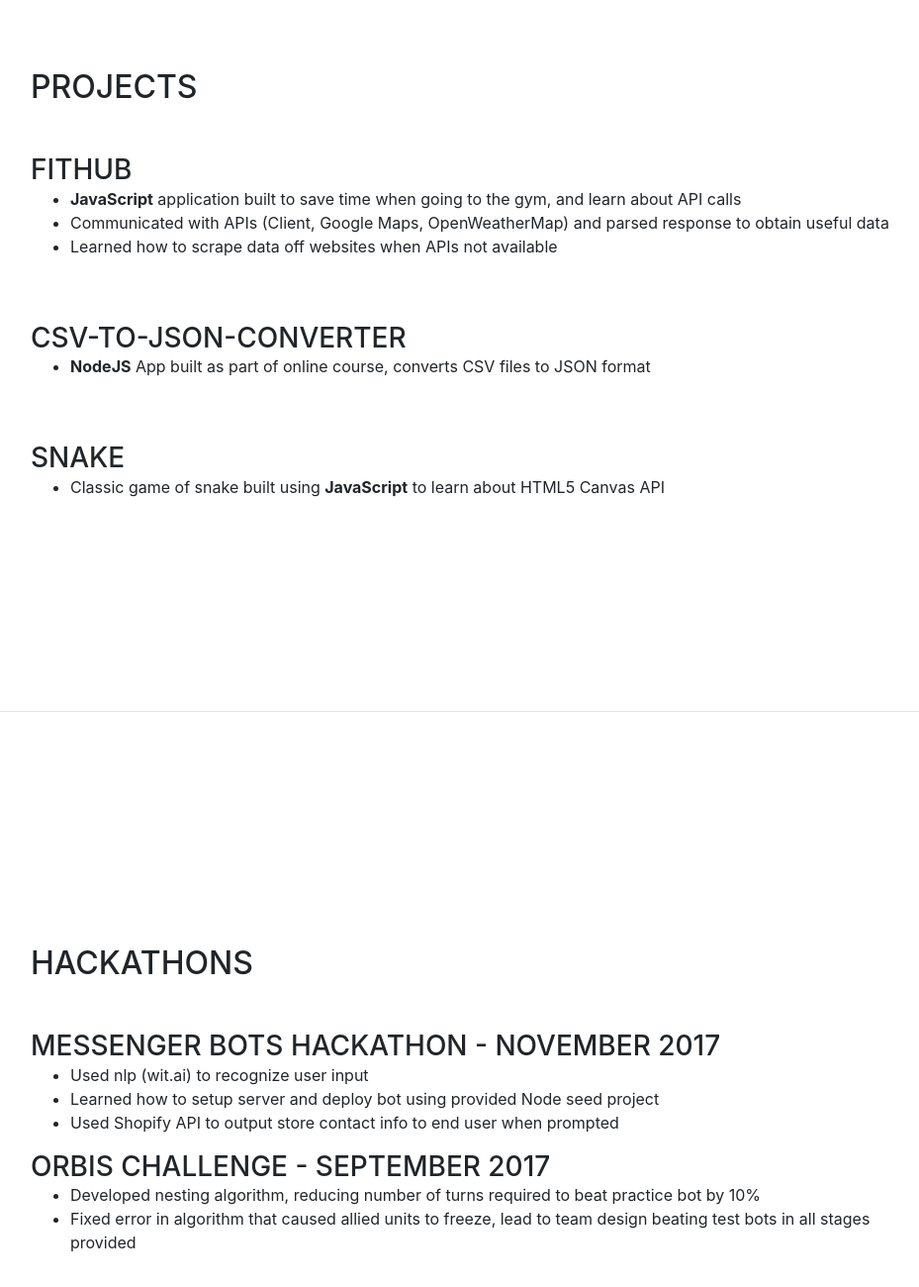
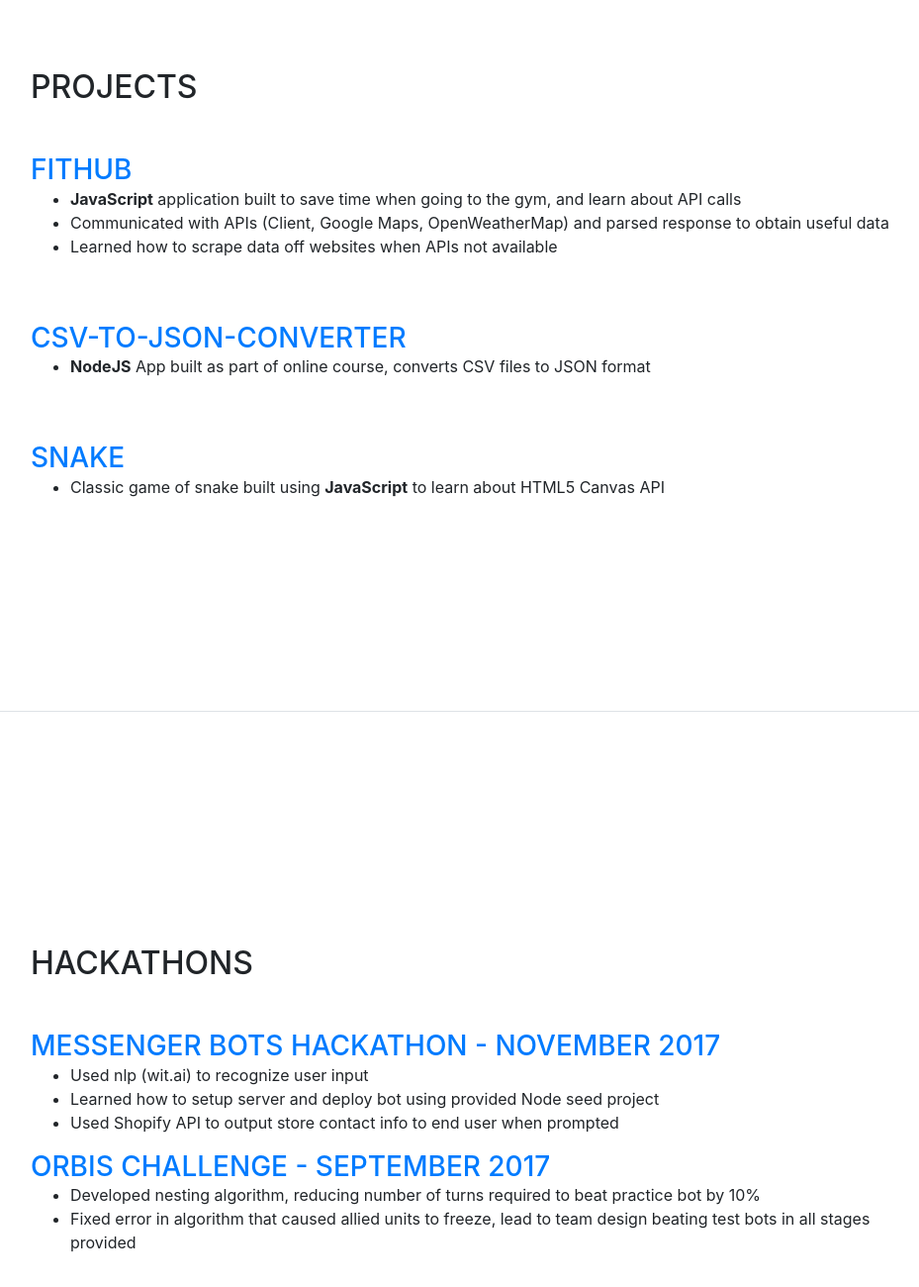
Before and after one commit to Ravi-R-Singh/Ravi-R-Singh.github.io, a website with bundled scripts: page index.html in a window 1280 px wide. Shown: the part 881-2181 px from the top of the page at 99% size, without its empty margins (289-1218 px from the left). Built offline with nearby package versions, Linux system fonts and the light colour scheme; a web font is replaced by a local one.

Commit message:
Added links to projects, hackathon fixed e-mail

```diff
--- a/index.html
+++ b/index.html
@@ -82,7 +82,7 @@
 
           <div class="resume-item d-flex flex-column flex-md-row mb-5">
             <div class="resume-content mr-auto">
-              <h3 class="mb-0">FitHub</h3>
+              <h3 class="mb-0"><a href="https://github.com/Ravi-R-Singh/FitHub">FitHub</a></h3>
               <ul>
               <li><strong>JavaScript</strong> application built to save time when going to the gym, and learn about API calls</li>
               <li>Communicated with APIs (Client, Google Maps, OpenWeatherMap) and parsed response to obtain useful data</li>
@@ -94,7 +94,7 @@
 
           <div class="resume-item d-flex flex-column flex-md-row mb-5">
             <div class="resume-content mr-auto">
-              <h3 class="mb-0">CSV-to-JSON-converter</h3>
+              <h3 class="mb-0"><a href="https://github.com/Ravi-R-Singh/csv-to-json-converter">CSV-to-JSON-converter</a></h3>
               <ul>
                 <li><strong>NodeJS</strong> App built as part of online course, converts CSV files to JSON format</li>
               </ul>
@@ -102,7 +102,7 @@
           </div>
           <div class="resume-item d-flex flex-column flex-md-row mb-5">
             <div class="resume-content mr-auto">
-              <h3 class="mb-0">Snake</h3>
+              <h3 class="mb-0"><a href="https://github.com/Ravi-R-Singh/js_snake">Snake</a></h3>
               <ul>
                 <li>Classic game of snake built using <strong>JavaScript</strong> to learn about HTML5 Canvas API</li>
               </ul>
@@ -114,13 +114,13 @@
       <section class="resume-section p-3 p-lg-5 d-flex flex-column" id="hackathons">
         <div class="my-auto">
           <h2 class="mb-5">Hackathons</h2>
-            <h3 class="mb-0">Messenger Bots Hackathon - November 2017</h3>
+            <h3 class="mb-0"><a href="https://github.com/naapak/messengerBot">Messenger Bots Hackathon - November 2017</a></h3>
             <ul>
               <li>Used nlp (wit.ai) to recognize user input</li>
               <li>Learned how to setup server and deploy bot using provided Node seed project</li>
               <li>Used Shopify API to output store contact info to end user when prompted</li>
             </ul>
-            <h3 class="mb-0">Orbis Challenge - September 2017</h3>
+            <h3 class="mb-0"><a href="https://github.com/arefeena/OrbisChallenge2017">Orbis Challenge - September 2017</a></h3>
             <ul>
               <li>Developed nesting algorithm, reducing number of turns required to beat practice bot by 10%</li>
               <li>Fixed error in algorithm that caused allied units to freeze, lead to team design beating test bots in all stages provided</li>
```
Also changed, not shown: style.css (added, +22 -0 lines).
